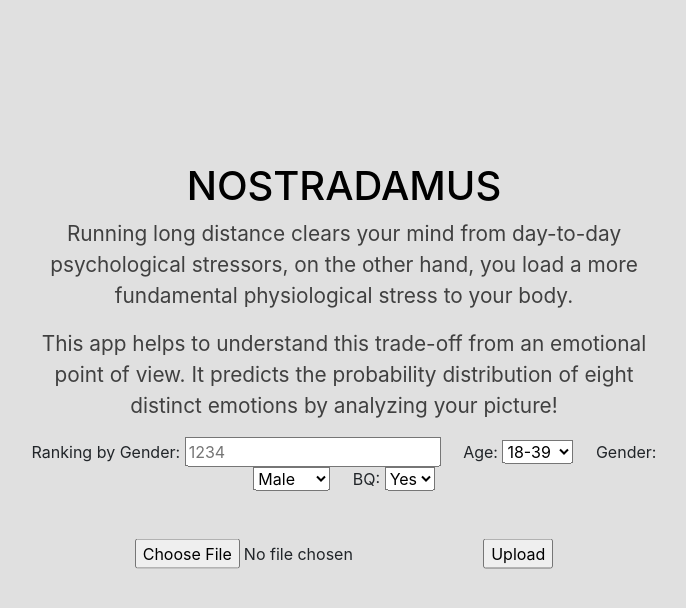
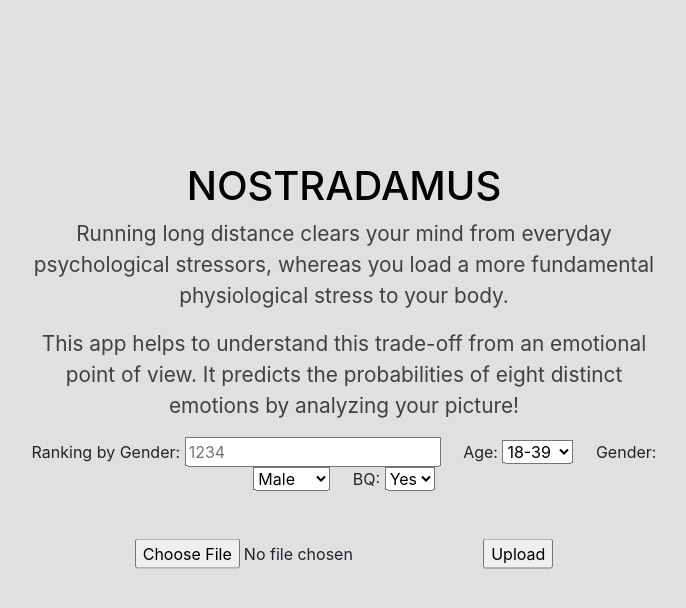
Before and after one commit to emreakoz/capstone_app_TDI, a Flask app: page / in a window 1280 px wide. Shown: the part 56-664 px from the top of the page, without its empty margins (296-982 px from the left). Run offline with Flask 2, Linux system fonts and the light colour scheme; some libraries are stand-ins or nearby versions.

Commit message:
changed the explanation

```diff
--- a/templates/home.html
+++ b/templates/home.html
@@ -29,9 +29,9 @@
     <div class="description">
 
       <h1>NOSTRADAMUS</h1>
-      <p>Running long distance clears your mind from day-to-day psychological stressors, on the other hand, you load a more fundamental physiological stress to your body.</p>
+      <p>Running long distance clears your mind from everyday psychological stressors, whereas you load a more fundamental physiological stress to your body.</p>
 
-      <p>This app helps to understand this trade-off from an emotional point of view. It predicts the probability distribution of eight distinct emotions by analyzing your picture!</p>
+      <p>This app helps to understand this trade-off from an emotional point of view. It predicts the probabilities of eight distinct emotions by analyzing your picture!</p>
 
     <div class=metanav>
     <form id='dropdowns' method='post' action="project.html" >
--- a/templates/project.html
+++ b/templates/project.html
@@ -29,9 +29,9 @@
     <div class="description">
 
       <h1>NOSTRADAMUS</h1>
-      <p>Running long distance clears your mind from day-to-day psychological stressors, on the other hand, you load a more fundamental physiological stress to your body.</p>
+      <p>Running long distance clears your mind from everyday psychological stressors, whereas you load a more fundamental physiological stress to your body.</p>
 
-      <p>This app helps to understand this trade-off from an emotional point of view. It predicts the probability distribution of eight distinct emotions by analyzing your picture!</p>
+      <p>This app helps to understand this trade-off from an emotional point of view. It predicts the probabilities of eight distinct emotions by analyzing your picture!</p>
 
     <div class=metanav>
     <form id='dropdowns' method='post' action="project.html" >
```
